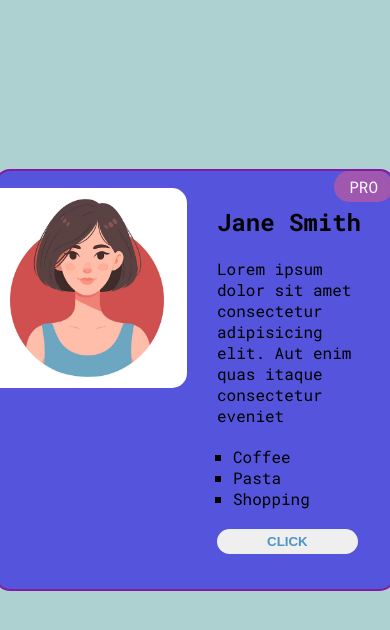
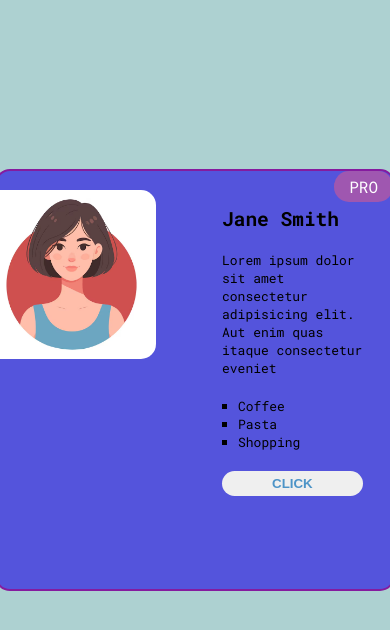
Before and after one commit to MariamKanchashvili/position-homework, a plain HTML site: page index.html in a window 390 px wide. Shown: the part 72-702 px from the top of the page. Drawn offline with Linux system fonts and the light colour scheme.

Commit message:
add responsive-part

```diff
--- a/style.scss
+++ b/style.scss
@@ -168,8 +168,9 @@ button:hover{background-color: aqua;}
 
 
 @media screen and (max-width:878px){
-    .second-side{ gap: 4px; width: 200px;}
-     .card-wrapper img{top:-50px}
+    .second-side{ gap: 5px; font-size: 14px;}
+     .card-wrapper img{top:-50px; width: 200px;}
+     .first-side{flex:0 0 230px}
 }
 
 
@@ -177,10 +178,10 @@ button:hover{background-color: aqua;}
      .card-wrapper img{top:-50px}
 }
 @media screen and (max-width:760px){
-    .card-wrapper{gap: 0;}
-      .second-side{position: relative;right: 25px;}
+    .card-wrapper{gap: 5px; img{width: 150px;}}
+      .second-side{position: relative;right: 25px;margin-left: -18px;}
       .click{bottom:0}
-      .first-side{flex:0 0 230px}
+      .first-side{flex:0 0 220px}
 }
 @media screen and (max-width:520px){
     .nav-menu{display: none;}
```
Also changed, not shown: style.css, 1 other file.
